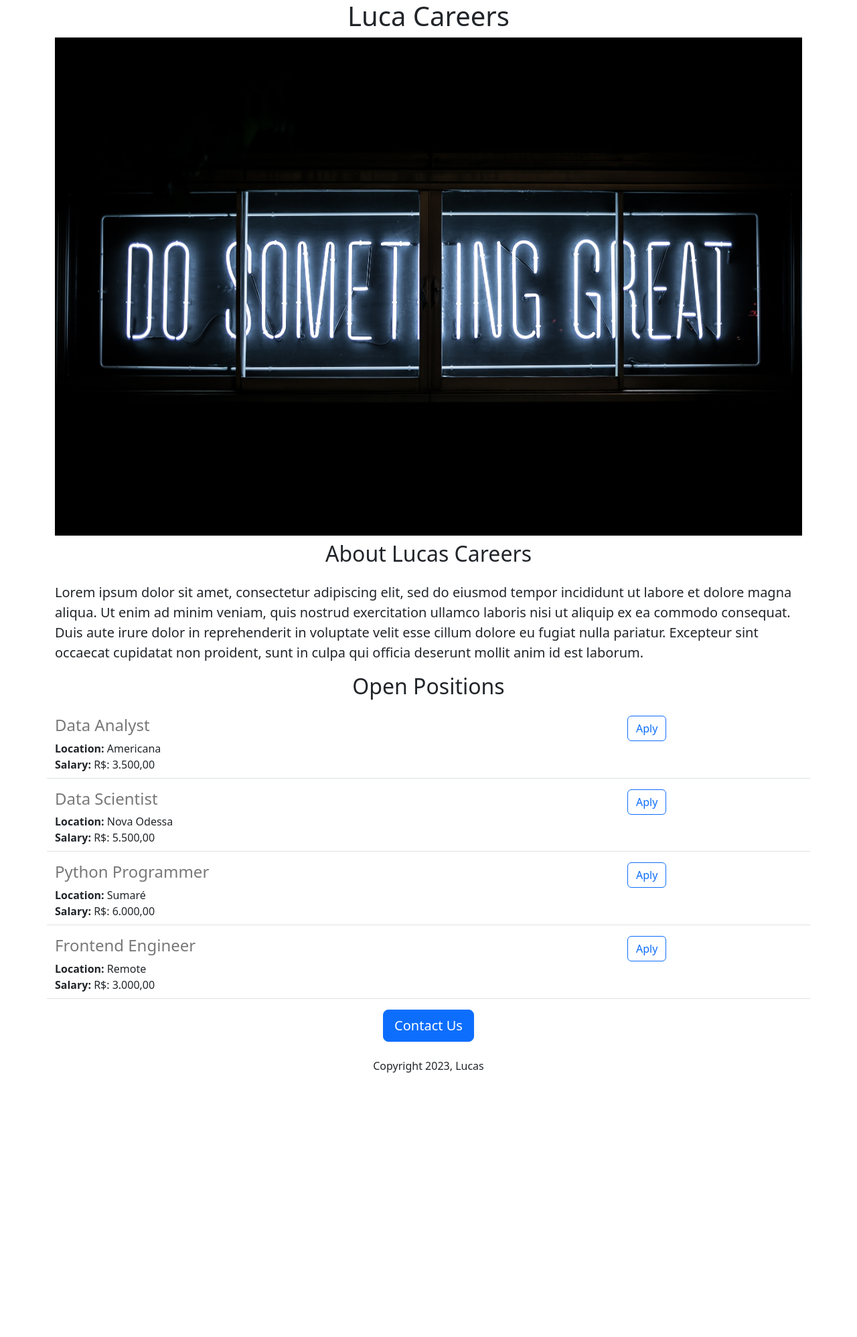
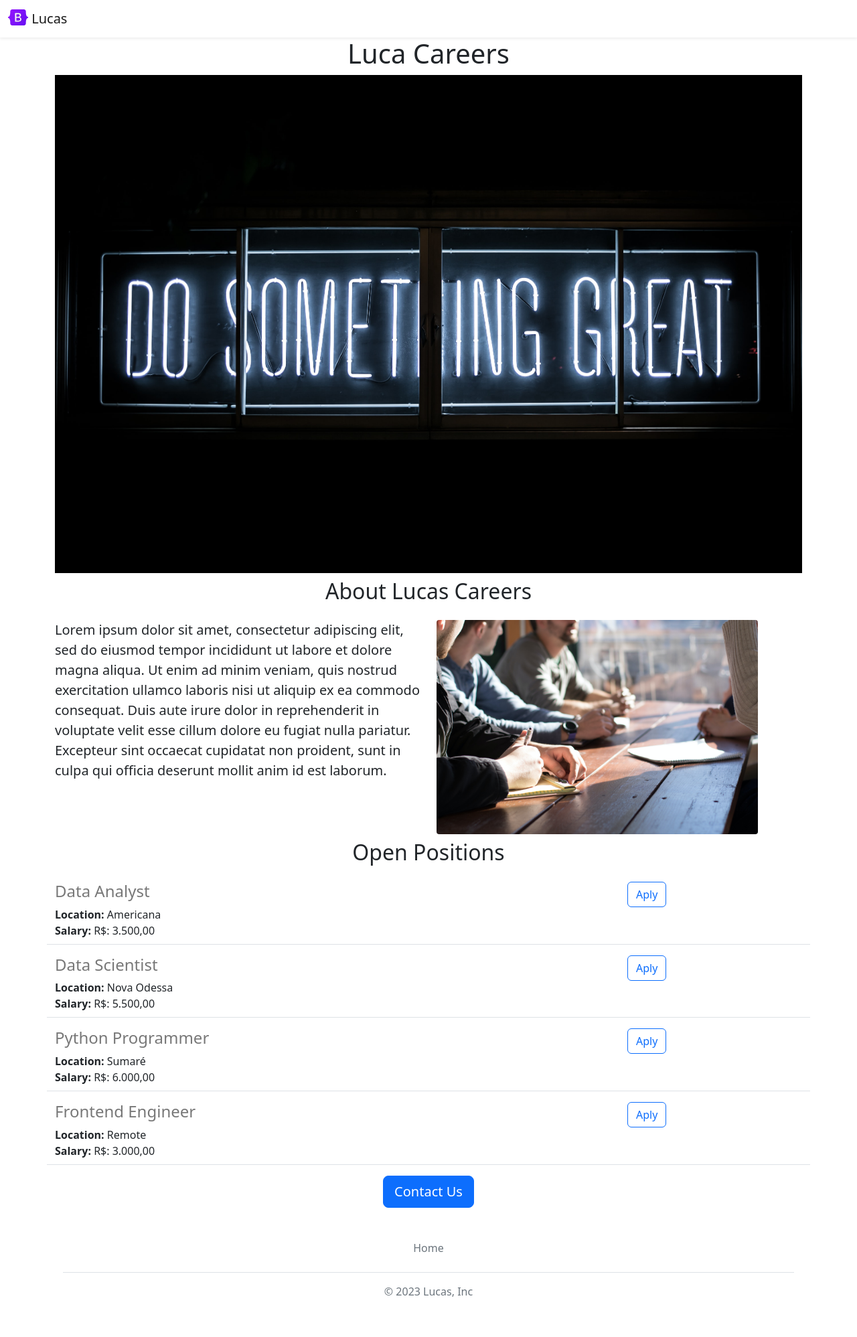
Before and after one commit to lucasdosantos90/careers-website-v2, a Flask app: page / in a window 1280 px wide. Shown: the whole page at 67% size. Before the commit the page ends 1602 px from the top, so only its background shows below. Run offline with Flask 2, Linux system fonts and the light colour scheme.

Commit message:
functional and aesthetic improvements

```diff
--- /dev/null
+++ b/templates/footer.html
@@ -0,0 +1,8 @@
+<div class="container">
+  <footer class="py-3 my-4">
+    <ul class="nav justify-content-center border-bottom pb-3 mb-3">
+      <li class="nav-item"><a href="#" class="nav-link px-2 text-muted">Home</a></li>
+    </ul>
+    <p class="text-center text-muted">© 2023 Lucas, Inc</p>
+  </footer>
+</div>
--- a/templates/home.html
+++ b/templates/home.html
@@ -13,11 +13,21 @@
     </style>
   </head>
   <body>
+    {% include 'nav.html' %}
     <div class='container'>
       <h1 class='text-center'>{{company_name}} Careers</h1>
     <img class='img-fluid' src='https://careers-website.lucasds90.repl.co/static/banner.jpeg'>
     <h2 class='text-center mt-2 mb-4'>About Lucas Careers</h2>
-    <p class='lead'>Lorem ipsum dolor sit amet, consectetur adipiscing elit, sed do eiusmod tempor incididunt ut labore et dolore magna aliqua. Ut enim ad minim veniam, quis nostrud exercitation ullamco laboris nisi ut aliquip ex ea commodo consequat. Duis aute irure dolor in reprehenderit in voluptate velit esse cillum dolore eu fugiat nulla pariatur. Excepteur sint occaecat cupidatat non proident, sunt in culpa qui officia deserunt mollit anim id est laborum.</p>
+    <div class='row' style='margin: bottom 16px;'>
+      <div class='col-md-6'>
+      <p class='lead'>
+        Lorem ipsum dolor sit amet, consectetur adipiscing elit, sed do eiusmod tempor incididunt ut labore et dolore magna aliqua. Ut enim ad minim veniam, quis nostrud exercitation ullamco laboris nisi ut aliquip ex ea commodo consequat. Duis aute irure dolor in reprehenderit in voluptate velit esse cillum dolore eu fugiat nulla pariatur. Excepteur sint occaecat cupidatat non proident, sunt in culpa qui officia deserunt mollit anim id est laborum.
+      </p>
+      </div>
+      <div class='d-none d-md-block col-md-6'>
+        <img src='/static/people.jpg' style='height:320px;border-radius:4px;'>
+      </div>
+    </div>
     <h2 class='text-center mt-2 mb-4'>Open Positions</h2>
     <p>
       {% for job in jobs %}
@@ -26,7 +36,7 @@
     </p>
       <div class='text-center'>
         <button class='btn btn-primary btn-lg'>Contact Us</button>
-        <p class='mt-4'>Copyright 2023, Lucas</p>
+        {% include 'footer.html' %}
       </div>
     </div>
   </body>
--- a/templates/jobitem.html
+++ b/templates/jobitem.html
@@ -14,7 +14,8 @@
     </div>
     {% endif %}
   </div>
-  <div class='col-2'>
-      <button type='button' class='btn btn-outline-primary'>Aply</button>
+  <div class='col-2 padding-right:16px'>
+      <a href='mailto:email@gmail.com?subject=Application for
+        {{job['title']}}' type='button' class='btn btn-outline-primary'>Aply</a>
   </div>
 </div>
--- /dev/null
+++ b/templates/nav.html
@@ -0,0 +1,9 @@
+<nav class="navbar bg-body-tertiary shadow-sm fixed-top bg-white">
+  <div class="container-fluid">
+    <a class="navbar-brand" href="#">
+      <img src="/static/bootstrap-logo.svg" alt="Logo" width="30" height="24" class="d-inline-block align-text-top">
+      Lucas
+    </a>
+  </div>
+</nav>
+<div style='height:56px;'></div>
```
Also changed, not shown: static/bootstrap-logo.svg (added), static/people.jpg (added).
